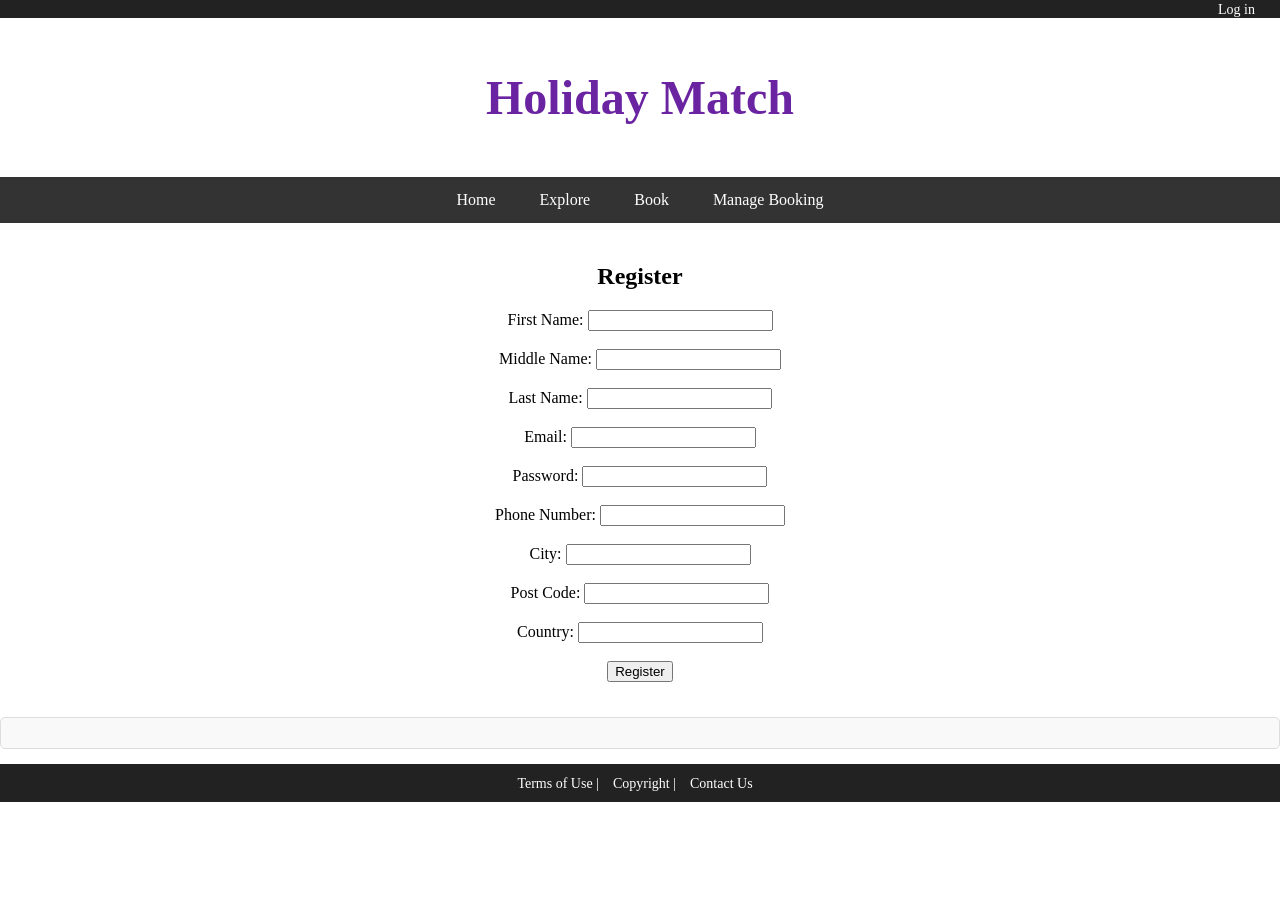
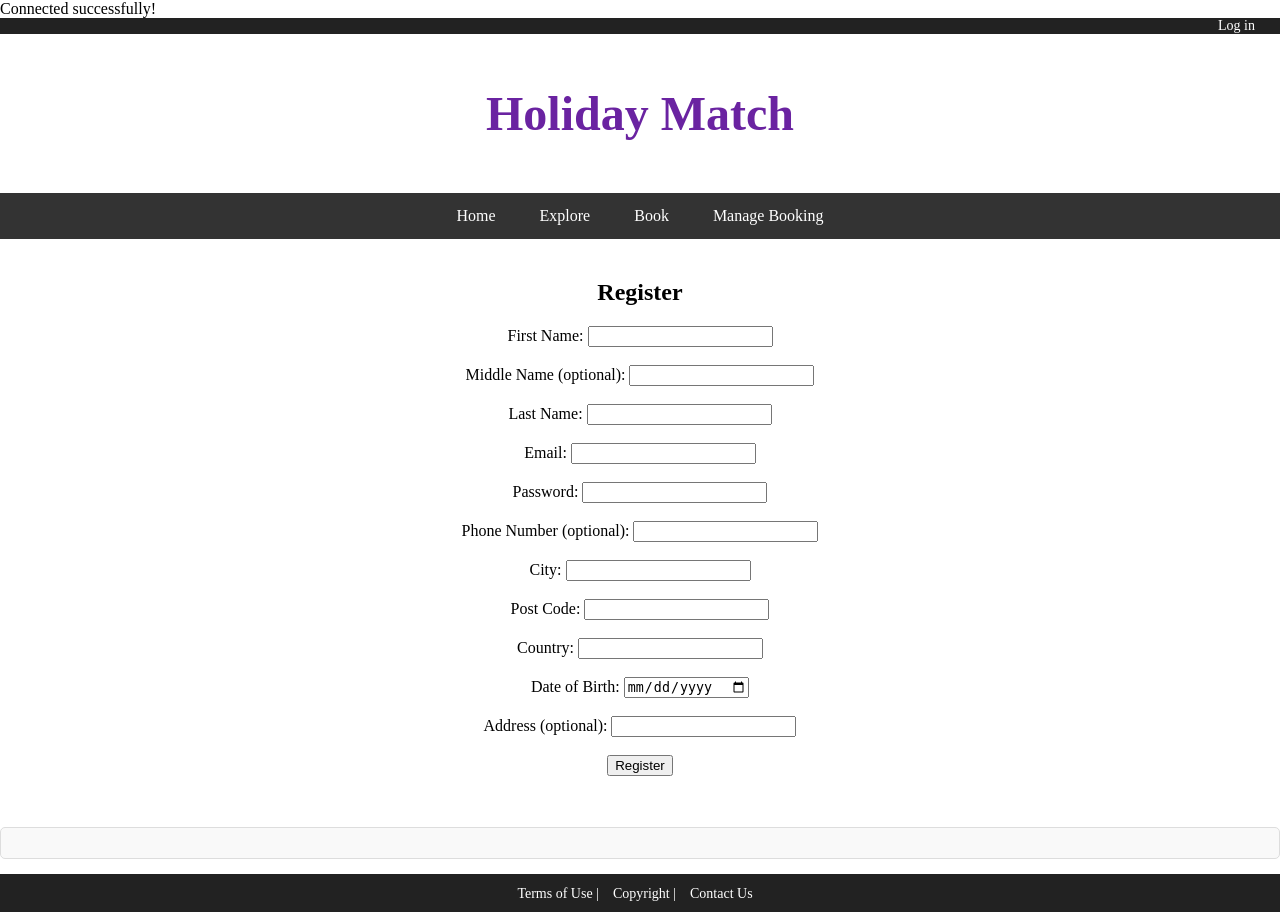
Before and after one commit to kristara/finalproject, a PHP site: page /registration.php in a window 1280 px wide. Before the commit the page ends 802 px from the top, so only its background shows below. Run offline with PHP 8.4, Linux system fonts and the light colour scheme.

Commit message:
debugging and working on registration.php

```diff
--- a/config.php
+++ b/config.php
@@ -11,6 +11,6 @@ $conn = new mysqli($servername, $username, $password, $dbname);
 if ($conn->connect_error) {
     die("Connection failed: " . $conn->connect_error);
 } else {
-    //echo "Connected successfully!";
+    echo "Connected successfully!";
 }
 ?>
--- a/registration.php
+++ b/registration.php
@@ -1,23 +1,38 @@
 <?php
+ini_set('display_errors', 1);
+ini_set('display_startup_errors', 1);
+error_reporting(E_ALL);
+
 include 'config.php';
 
 $message = ""; // Initialise message variable
 
-if (isset($_SERVER["REQUEST_METHOD"]) && $_SERVER["REQUEST_METHOD"] == "POST" && isset($_POST['reservation_id'])) {
-    // form data and trim whitespace
-    $first_name = trim(htmlspecialchars($_POST['first_name']));
-    $middle_name = trim(htmlspecialchars($_POST['middle_name']));
-    $last_name = trim(htmlspecialchars($_POST['last_name']));
-    $email = trim(htmlspecialchars($_POST['email']));
-    $password = trim($_POST['password']);
-    $phone_number = trim(htmlspecialchars($_POST['phone_number']));
-    $post_code = trim(htmlspecialchars($_POST['post_code']));
-    $city = trim(htmlspecialchars($_POST['city']));
-    $country = trim(htmlspecialchars($_POST['country']));
+// Force check for REQUEST_METHOD to avoid errors
+if (isset($_SERVER) && array_key_exists('REQUEST_METHOD', $_SERVER) && $_SERVER['REQUEST_METHOD'] === 'POST') {
+    // Debugging and checking if form data is submitted
+    echo "<h1>Form Submitted Successfully</h1>";
+    echo "<pre>";
+    print_r($_POST);
+    echo "</pre>";
+
+    // Form data and trim whitespace
+    $first_name = trim(htmlspecialchars($_POST['first_name'] ?? ''));
+    $middle_name = trim(htmlspecialchars($_POST['middle_name'] ?? ''));
+    $last_name = trim(htmlspecialchars($_POST['last_name'] ?? ''));
+    $email = trim(htmlspecialchars($_POST['email'] ?? ''));
+    $password = trim($_POST['password'] ?? '');
+    $phone_number = trim(htmlspecialchars($_POST['phone_number'] ?? ''));
+    $post_code = trim(htmlspecialchars($_POST['post_code'] ?? ''));
+    $city = trim(htmlspecialchars($_POST['city'] ?? ''));
+    $country = trim(htmlspecialchars($_POST['country'] ?? ''));
+    $dob = trim($_POST['dob'] ?? '');
+    $address = trim(htmlspecialchars($_POST['address'] ?? ''));
 
     // Validate email format
     if (!filter_var($email, FILTER_VALIDATE_EMAIL)) {
         $message = "<div class='error-message'>Invalid email format.</div>";
+    } elseif (strlen($password) < 8 || !preg_match("/[A-Za-z]/", $password) || !preg_match("/[0-9]/", $password)) {
+        $message = "<div class='error-message'>Password must be at least 8 characters, with both letters and numbers.</div>";
     } else {
         // Check if email already exists
         $email_check = "SELECT email FROM users WHERE email = ?";
@@ -27,19 +42,17 @@ if (isset($_SERVER["REQUEST_METHOD"]) && $_SERVER["REQUEST_METHOD"] == "POST" &&
         $result = $stmt->get_result();
 
         if ($result->num_rows > 0) {
-            $message = "An account with this email already exists.";
+            $message = "<div class='error-message'>An account with this email already exists.</div>";
         } else {
-            // Hash the password securely
             $hashed_password = password_hash($password, PASSWORD_DEFAULT);
 
-            // Insert user data into the database
-            $query = "INSERT INTO users (first_name, middle_name, last_name, email, password_hash, phone_number, post_code, city, country)
-                      VALUES (?, ?, ?, ?, ?, ?, ?, ?, ?)";
+            $query = "INSERT INTO users (first_name, middle_name, last_name, email, password_hash, phone_number, post_code, city, country, dob, address) VALUES (?, ?, ?, ?, ?, ?, ?, ?, ?, ?, ?)";
             $stmt = $conn->prepare($query);
-            $stmt->bind_param("sssssssss", $first_name, $middle_name, $last_name, $email, $hashed_password, $phone_number, $post_code, $city, $country);
+            $stmt->bind_param("sssssssssss", $first_name, $middle_name, $last_name, $email, $hashed_password, $phone_number, $post_code, $city, $country, $dob, $address);
 
             if ($stmt->execute()) {
-                $message = "<div class='success-message'>Registration successful! You can now <a href='login.php'>log in here</a>.</div>";
+                header("Location: login.php?success=1");
+                exit();
             } else {
                 $message = "<div class='error-message'>Error during registration: " . $conn->error . "</div>";
             }
@@ -58,8 +71,8 @@ $conn->close();
     <link rel="stylesheet" href="css.css">
     <style>
         .message-box { margin-block-start: 15px; }
-        .success-message { color: green; }
-        .error-message { color: red; }
+        .success-message { color: green; font-weight: bold; }
+        .error-message { color: red; font-weight: bold; }
     </style>
 </head>
 
@@ -89,7 +102,7 @@ $conn->close();
                 <label>First Name:</label>
                 <input type="text" name="first_name" required><br><br>
 
-                <label>Middle Name:</label>
+                <label>Middle Name (optional):</label>
                 <input type="text" name="middle_name"><br><br>
 
                 <label>Last Name:</label>
@@ -101,7 +114,7 @@ $conn->close();
                 <label>Password:</label>
                 <input type="password" name="password" required><br><br>
 
-                <label>Phone Number:</label>
+                <label>Phone Number (optional):</label>
                 <input type="text" name="phone_number"><br><br>
 
                 <label>City:</label>
@@ -112,6 +125,12 @@ $conn->close();
 
                 <label>Country:</label>
                 <input type="text" name="country" required><br><br>
+
+                <label>Date of Birth:</label>
+                <input type="date" name="dob" required><br><br>
+
+                <label>Address (optional):</label>
+                <input type="text" name="address"><br><br>
 
                 <button type="submit">Register</button>
             </form>
```
